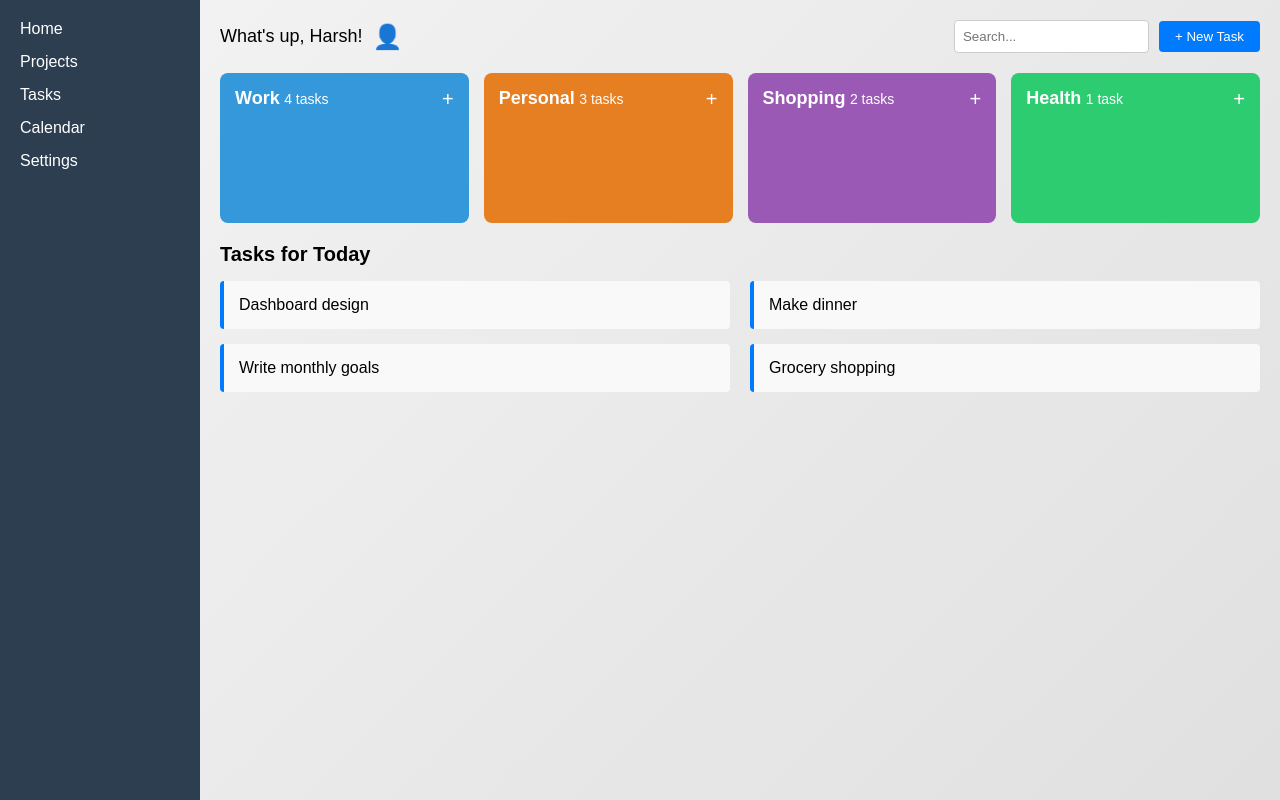
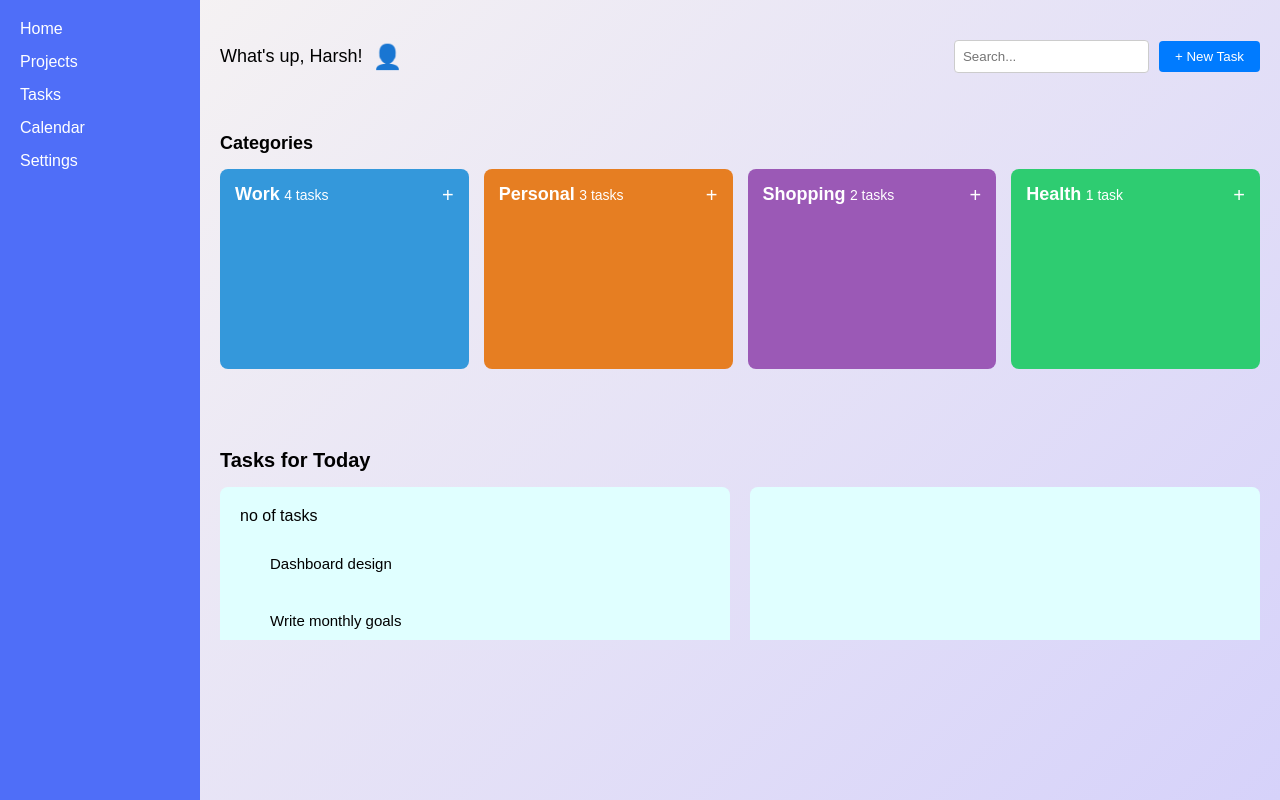
Before and after one commit to luyandaaaa/My_To_Do_List, a website: page public/home.html in a window 1280 px wide. Drawn offline with Linux system fonts and the light colour scheme.

Commit message:
updated content and styling for home.html

```diff
--- a/public/home.html
+++ b/public/home.html
@@ -34,6 +34,8 @@
             </div>
 
             <div class="categories">
+                <p>Categories</p> <!-- Moved outside the flex container -->
+                <div class="category-container"> <!-- New container for category boxes -->
                     <div class="category work">
                         <span class="category-name">Work</span>
                         <span class="task-count">4 tasks</span>
@@ -55,17 +57,24 @@
                         <span class="plus-icon">+</span>
                     </div>
                 </div>
+            </div>
 
             <div class="task-grid">
                 <h2>Tasks for Today</h2>
                 <div class="tasks-container">
                     <div class="task-column">
-                        <div class="task">Dashboard design</div>
-                        <div class="task">Write monthly goals</div>
+                        <p>no of tasks</p>
+                        <ul>
+                            <li class="task">Dashboard design</li>
+                            <li class="task">Write monthly goals</li>
+                            <li class="task">Make dinner</li>
+                            <li class="task">Grocery shopping</li>
+                        </ul>
                     </div>
                     <div class="task-column">
-                        <div class="task">Make dinner</div>
-                        <div class="task">Grocery shopping</div>
+                        <ul>
+                            <!-- Add more tasks here if needed -->
+                        </ul>
                     </div>
                 </div>
             </div>
--- a/public/style.css
+++ b/public/style.css
@@ -223,14 +223,14 @@ a.btn-primary:hover {
     width: 100%;
     height: 100vh;
     display: flex;
-    background: linear-gradient(135deg, #f4f4f4, #e0e0e0); /* Custom background for the container */
+    background: linear-gradient(135deg, #f8f5f2, #d6d2fa); /* Custom background for the container */
     overflow: hidden; /* Prevent scrolling */
 }
 
 /* Adjust the sidebar and main-content to fit within the home-container */
 .sidebar {
     width: 200px;
-    background-color: #2c3e50;
+    background-color: #4f6ef8;
     color: white;
     height: 100vh; /* Full height */
     padding: 20px;
@@ -242,6 +242,7 @@ a.btn-primary:hover {
     height: 100vh; /* Full height */
     overflow-y: auto; /* Allow scrolling within main content */
 }
+
 
 .sidebar nav ul {
     list-style-type: none;
@@ -269,6 +270,7 @@ a.btn-primary:hover {
     justify-content: space-between;
     align-items: center;
     margin-bottom: 20px;
+    margin-top: 20px;
 }
 
 .user-info {
@@ -307,9 +309,19 @@ a.btn-primary:hover {
 }
 
 .categories {
+    margin-bottom: 20px;
+    margin-top: 60px;
+}
+
+.categories p {
+    font-size: 18px;
+    font-weight: bold;
+    margin-bottom: 15px; /* Space between "Categories" and the boxes */
+}
+
+.category-container {
     display: flex;
-    gap: 15px;
-    margin-bottom: 20px;
+    gap: 15px; /* Space between category boxes */
 }
 
 .category {
@@ -318,7 +330,7 @@ a.btn-primary:hover {
     border-radius: 8px;
     color: white;
     position: relative;
-    height: 150px;
+    height: 200px;
 }
 
 .category .category-name {
@@ -341,7 +353,6 @@ a.btn-primary:hover {
 
 .work {
     background-color: #3498db;
-
 }
 
 .personal {
@@ -355,9 +366,9 @@ a.btn-primary:hover {
 .health {
     background-color: #2ecc71;
 }
-
 .task-grid {
     margin-bottom: 30px;
+    margin-top: 80px;
 }
 
 .task-grid h2 {
@@ -371,15 +382,30 @@ a.btn-primary:hover {
 }
 
 .task-column {
+    padding-top: 10px;
     flex: 1;
     display: flex;
     flex-direction: column;
     gap: 15px;
+    padding: 20px; /* Add padding to the task column */
+    border-radius: 8px; /* Optional: Add rounded corners */
+    background-color: lightcyan;
 }
 
 .task {
-    background-color: #f9f9f9;
+    list-style: circle;
     padding: 15px;
-    border-left: 4px solid #007bff;
-    border-radius: 4px;
+    margin-bottom: 10px;
+    border-radius: 4px; /* Rounded corners for tasks */
+    position: relative; /* Required for custom bullets */
+    padding-left: 30px; /* Space for custom bullets */
+    list-style-type: none;
+    font-size: 15px;
 }
+
+.task::before {
+    position: absolute;
+    left: 10px; /* Position the bullet */
+    top: 50%; /* Center vertically */
+    transform: translateY(-50%); /* Center vertically */
+}
```
Lines whose indentation alone changed are shown as unchanged.
